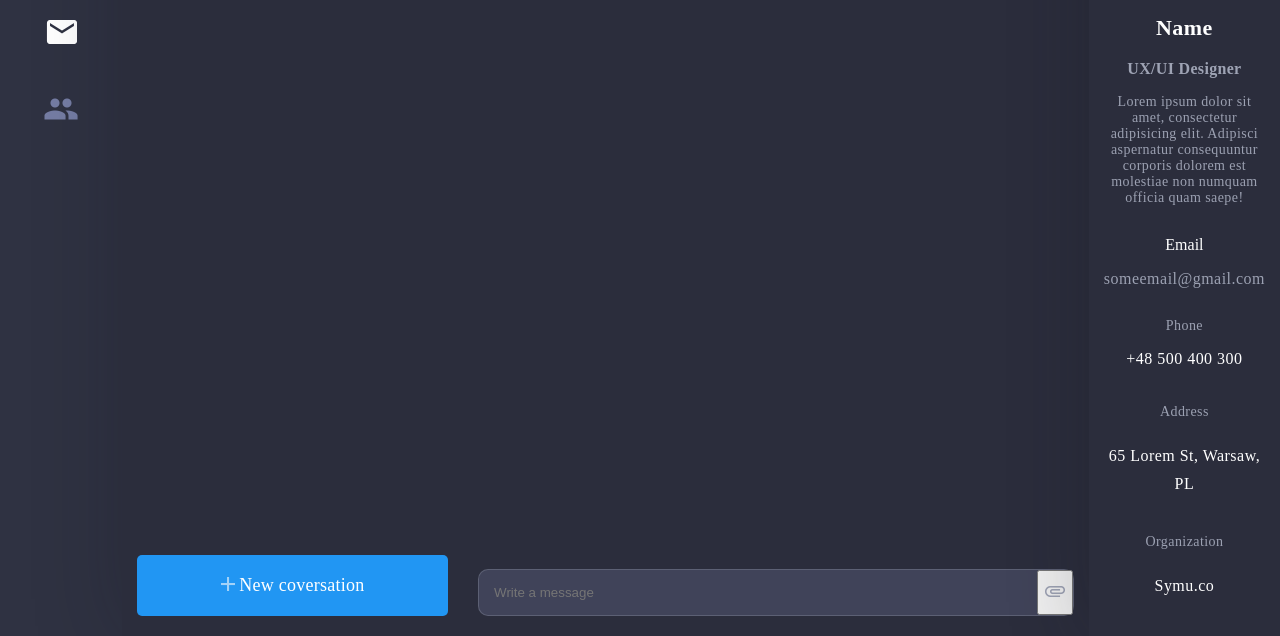
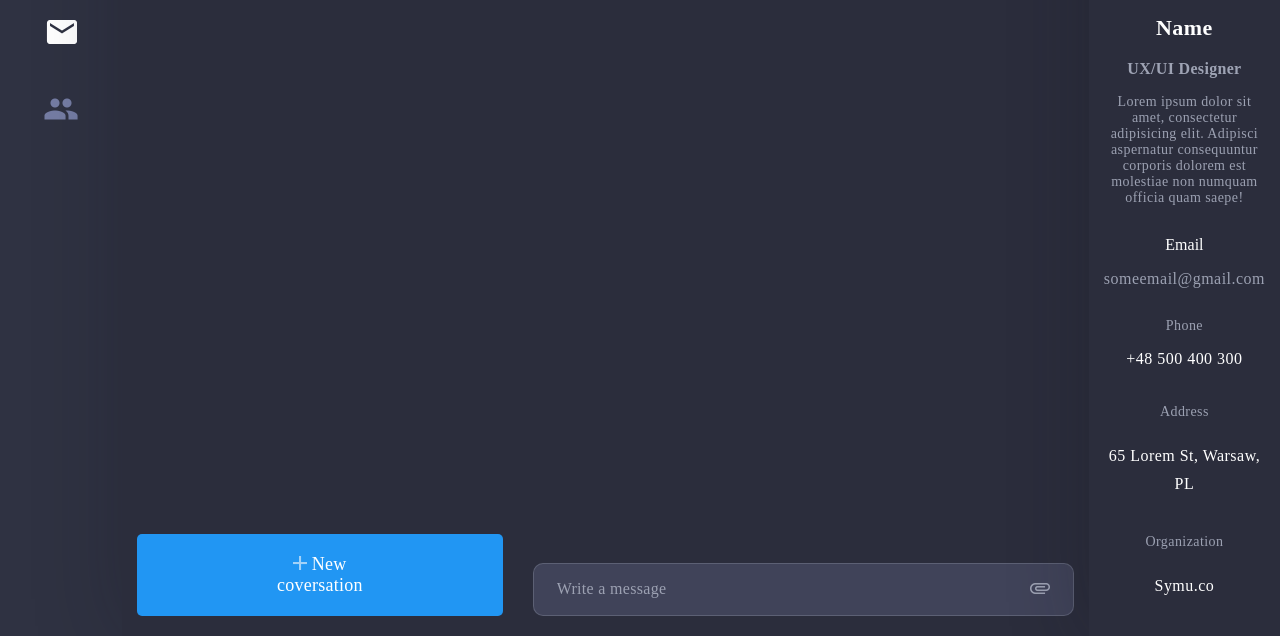
Before and after one commit to GH-Frontend-JS-9-online/Datsenko_hw_12, a website built with webpack: page src/template/index.html in a window 1280 px wide. Shown: the part 335-971 px from the top of the page. Built offline with nearby package versions, Linux system fonts and the light colour scheme; files whose address does not match are found by name.

Commit message:
refactor _main.scss

```diff
--- a/src/styles/_main.scss
+++ b/src/styles/_main.scss
@@ -30,7 +30,6 @@
             font-size: 18px;
             font-weight: 400;
             line-height: 92px;
-            /* Text style for "I, nbox (2" */
             letter-spacing: 0.36px;
             img[src*="assets"] {
               margin-right: 5px;
@@ -94,7 +93,6 @@
         .new-conversation {
           padding: 20px 15px;
           button {
-            width: 100%;
             border: none;
             outline: none;
             border-radius: 5px;
@@ -104,7 +102,8 @@
             font-family: Montserrat;
             font-size: 18px;
             font-weight: 400;
-            line-height: 58.31px;
+            padding: 20px 140px;
+            //line-height: 58.31px;
             /* Text style for "New covers" */
             letter-spacing: 0.24px;
             transition: all .3s ease;
@@ -122,26 +121,43 @@
       justify-content: space-between;
       flex-direction: column;
       flex-basis: 55%;
-      form {
-
+      .write-message {
         display: flex;
-
+        justify-content: space-between;
+        align-items: center;
         border-radius: 10px;
         border: 1px solid rgba(156, 161, 178, 0.3);
         background-color: #404359;
-        input {
-          background: transparent;
-          width: 100%;
-          padding: 15px;
-          border-radius: 10px;
-          border: none;
-        }
-        a {
-          display: flex;
-          justify-content: center;
-          align-items: center;
-          padding: 15px;
-        }
+      }
+      input[name="write-message-text"] {
+        padding: 18px 23px;
+        background: transparent;
+        border-radius: 10px;
+        border: none;
+        outline: none;
+        color: #9ca1b2;
+      }
+
+      input[name="write-message-text"]::placeholder {
+        color: #9ca1b2;
+        font-family: Montserrat;
+        font-size: 16px;
+        font-weight: 400;
+        line-height: 28px;
+        letter-spacing: 0.32px;
+      }
+
+      .write-message-btn {
+        background: transparent;
+        padding: 18px 23px;
+        border: none;
+        border-radius: 10px;
+        outline: none;
+        cursor: pointer;
+      }
+
+      .write-message-btn:active {
+        transform: scale(.95);
       }
     }
   }
```
